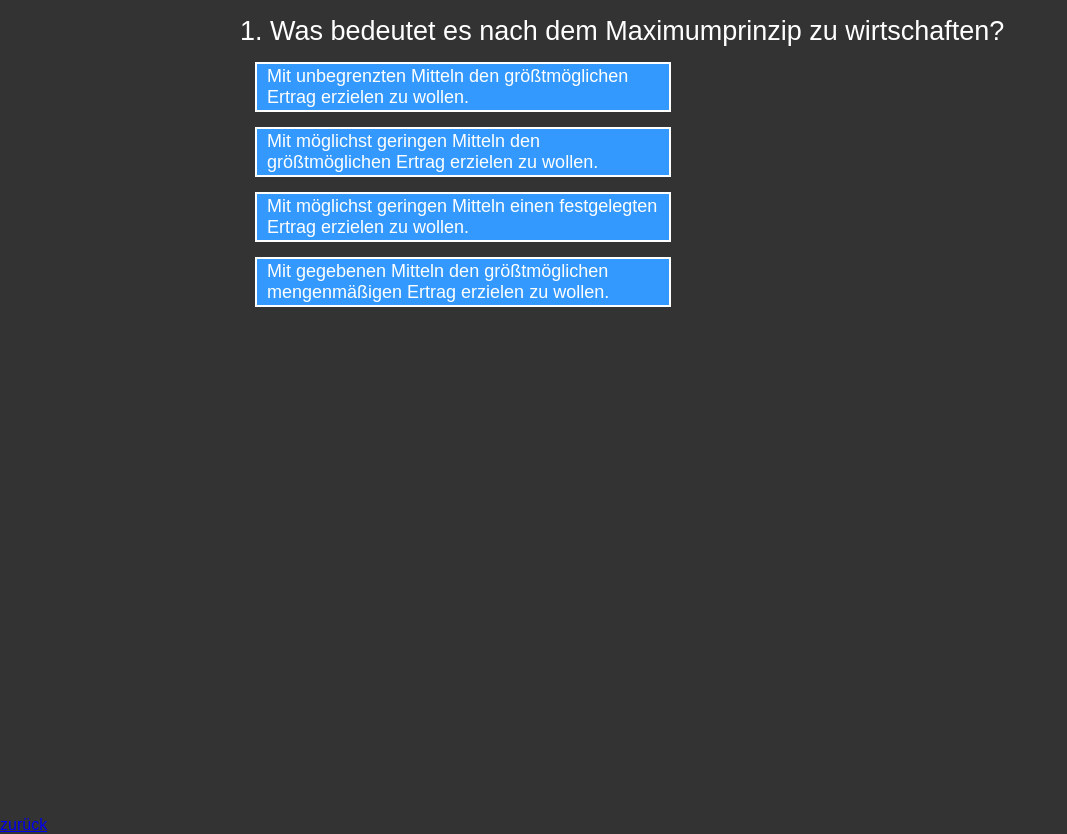
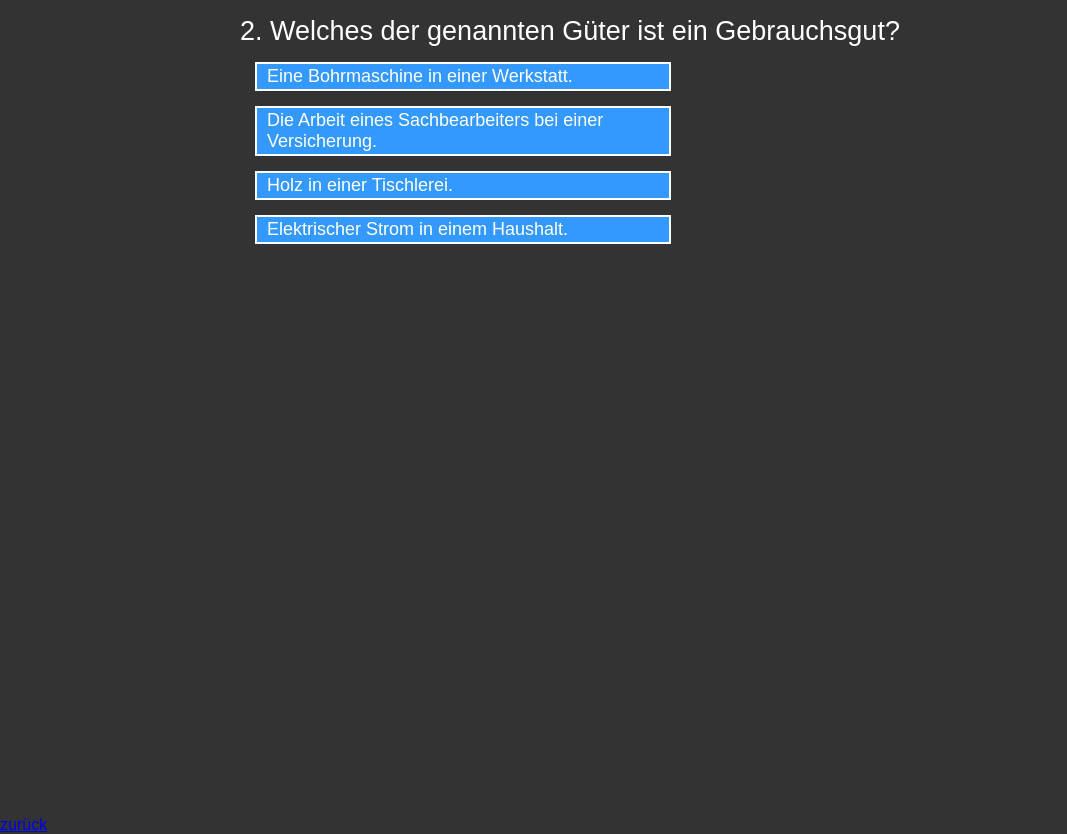
Before and after one commit to kuhjunge/JavascriptQuizTool, a plain HTML site: page bwl.html in a window 1280 px wide. Shown: the part 107-941 px from the top of the page, without its empty margins (0-1067 px from the left). Drawn offline with nearby package versions, Linux system fonts and the light colour scheme.

Commit message:
Update Js Funktionen

```diff
--- a/bwl.html
+++ b/bwl.html
@@ -6,11 +6,10 @@
 		<meta name="author" content="Chris Deter" />
 		<title>Lernfragen Trainer by Chris</title>
 		<script type="text/javascript" src="https://ajax.googleapis.com/ajax/libs/jquery/3.2.1/jquery.min.js"></script>
+		<script type="text/javascript" src="question.js"></script>
 		<script type="text/javascript">
-    $(document).ready(function () {
-    var questionNumber=0;
 		 // Frageformat ['Frage', 'richtigeAntwort', 'weitereAntwort', 'nocheineAntwort', 'nocheineweitereAntwort'],
-    var questionBank= [
+		var questions = [
 		  ["1. Was bedeutet es nach dem Maximumprinzip zu wirtschaften?", "Mit gegebenen Mitteln den größtmöglichen mengenmäßigen Ertrag erzielen zu wollen. ", "Mit unbegrenzten Mitteln den größtmöglichen Ertrag erzielen zu wollen.", "Mit möglichst geringen Mitteln den größtmöglichen Ertrag erzielen zu wollen. ", "Mit möglichst geringen Mitteln einen festgelegten Ertrag erzielen zu wollen. "],
 		  ["2. Welches der genannten Güter ist ein Gebrauchsgut? ", "Eine Bohrmaschine in einer Werkstatt.", "Holz in einer Tischlerei.", "Die Arbeit eines Sachbearbeiters bei einer Versicherung. ", "Elektrischer Strom in einem Haushalt."],
 		  ["3. Wie berechnet sich die Produktivität?", "Outputmenge durch Inputmenge.", "Inputmenge durch Outputmenge.", "Bewertete Outputmenge durch bewertete Inputmenge.", "Bewertete Inputmenge durch bewertete Outputmenge."],
@@ -21,78 +20,29 @@
 		  ["8. Opportunitätskosten sind Kosten,", "die dadurch entstehen, dass vorhandene Möglichkeiten nicht wahrgenommen werden und somit Erlöse ausbleiben.", "die im Sinne der Kosten- und Leistungsrechnung im Zusammenhang mit fehlenden Erlösen entstehen.", "die dadurch entstehen, dass die Unternehmensführung sich nicht politisch opportun verhält.", "die durch Impulskäufe der Unternehmensinhaber entstehen."],
 		  ["9. Bei einer Kommanditgesellschafft (KG) gilt folgendes:", "Komplementäre haften unbeschränkt und persönlich, während Kommanditisten ebenfalls persönlich haften, aber nur mit der Höhe der Einlage. Deswegen haben Kommanditisten beschränktes Mitspracherecht.", "Komplementäre haften unbeschränkt und persönlich, während Kommanditisten ebenfalls persönlich haften, aber nur mit der Höhe der Einlage. Trotzdem haben Kommanditisten volles Mitspracherecht.", "Kommanditisten haften unbeschränkt und persönlich, während Komplementäre ebenfalls persönlich haften, aber nur mit der Höhe der Einlage. Deswegen haben Komplementäre beschränktes Mitspracherecht.", "Kommanditisten haften unbeschränkt und persönlich, während Komplementäre ebenfalls persönlich haften, aber nur mit der Höhe der Einlage. Trotzdem haben Komplementäre volles Mitspracherecht."],
 		  ["10. Welcher Teil gehört zur Aktivseite der Bilanz?", "Vermögen", "Gewinn", "Verlust", "Kapital"],
-			['11. <span class="red">[MULTIPE CHOICE]</span> Die Ziele von Kapitalflussrechnungen bzw. Geldflussrechnungen sind:', 'Steuerung von Liquidität / Information über Finanzlage', 'Imageverbesserung / Übersicht über Passiva', '-', '-'],
-			['12. <span class="red">[MULTIPE CHOICE]</span> Der Cashflow eines Unternehmens setzt sich zusammen aus:', 'Auszahlungen / Einzahlungen', 'Verlusten / Gewinne', '-', '-'],
-			['13. <span class="red">[MULTIPE CHOICE]</span> Welche der Kostenarten sind fixe Gemeinkosten in Produktionsbetrieben?', 'Miete / Verwaltung', 'Energie / Material', '-', '-'],
-			['14. <span class="red">[MULTIPE CHOICE]</span> Was sind die Hauptfunktionen der Kostenrechnung?', 'Verteilung von Gemeinkosten auf Objekte / Verteilung bestimmter Kosten auf Objekte', 'Verteilung von Einzelkosten auf Objekte / Verteilung von Kostenarten auf Leistungen', '-', '-'],
+		  ['11. <span class="red">[MULTIPE CHOICE]</span> Die Ziele von Kapitalflussrechnungen bzw. Geldflussrechnungen sind:', 'Steuerung von Liquidität / Information über Finanzlage', 'Imageverbesserung / Übersicht über Passiva'],
+		  ['12. <span class="red">[MULTIPE CHOICE]</span> Der Cashflow eines Unternehmens setzt sich zusammen aus:', 'Auszahlungen / Einzahlungen', 'Verlusten / Gewinne'],
+		  ['13. <span class="red">[MULTIPE CHOICE]</span> Welche der Kostenarten sind fixe Gemeinkosten in Produktionsbetrieben?', 'Miete / Verwaltung', 'Energie / Material'],
+		  ['14. <span class="red">[MULTIPE CHOICE]</span> Was sind die Hauptfunktionen der Kostenrechnung?', 'Verteilung von Gemeinkosten auf Objekte / Verteilung bestimmter Kosten auf Objekte', 'Verteilung von Einzelkosten auf Objekte / Verteilung von Kostenarten auf Leistungen'],
 		  ['15. <span class="red">[MULTIPE CHOICE]</span> Benenne Aufgaben der Kostenträgerrechnung <span class="red">Wähle falsche Antwort! In der Klausur alle richtigen Antworten auswählen</span>', 'Gewinnschwellenanalyse', 'Dokumentationsfunktion', 'Kalkulation', 'Planungsfunktion'],
 		  ["16. Die goldene Bilanzregel sagt etwas aus über die Beziehung zwischen...?", "Eigenkapital und Anlagevermögen.", "Eigenkapital und Fremdkapital.", "Fremdkapital und Umlaufvermögen", "Umlaufvermögen und Anlagevermögen."],
 		  ['17. <span class="red">[MULTIPE CHOICE]</span> Benenne Eigenschaften von Investitionen! <span class="red">Wähle falsche Antwort! In der Klausur alle richtigen Antworten auswählen</span>', 'kurzfristig gebunden', 'Risikobehaftet', 'langfristig gebunden', 'hoher Kapitaleinsatz'],
-			['18. <span class="red">[MULTIPE CHOICE]</span> Um welche Finanzierungsformen handelt es sich, wenn Aktionäre einer AG beschließen, 10.000€ vom Gewinn einzubehalten?', 'Eigenfinanzierung / Innenfinanzierung', 'Beteiligungsfinanzierung / Kreditfinanzierung', '-', '-'],
+		  ['18. <span class="red">[MULTIPE CHOICE]</span> Um welche Finanzierungsformen handelt es sich, wenn Aktionäre einer AG beschließen, 10.000€ vom Gewinn einzubehalten?', 'Eigenfinanzierung / Innenfinanzierung', 'Beteiligungsfinanzierung / Kreditfinanzierung'],
 		  ["19.Was beschreibt die Söldner-Mentalität im Kontext der behandeltenInhaltstheorien?", "Nach Herzberg einen schlecht motivierten Mitarbeiter bei erfüllten Hygienefaktoren.", "Nach Alderfer die Progression zu einem höheren Bedürfnis, wenn ein niedrigeres auf Dauer nicht erfüllt wird", "Nach Maslow die Erfüllung der niedrigen Bedürfnisse (Grundbedürfnisse und Sicherheit)", "Nach MacClelland eine Mischung aus Leistungs- und Machtmotivation"],
-			['20. <span class="red">[MULTIPE CHOICE] </span> Welche der folgenden Aussagen über die einzelnen Inhaltstheorien sind korrekt?', 'Nach der ERG-Theorie können unerfüllte Bedürfnisskategorien übersprungen werden. / Um die langfristige Zufriedenheit eines Mitarbeiters zu ermöglichen, müssen nach Herzberg Hygienefaktoren erfüllt sein.', 'Die Ordnung der Bedürfnisse nach Maslow wird in späteren Theorien bestätigt. / Nach McClelland verfügt jeder Mitarbeiter über eine statische Mischung der drei Motivgruppen: Machtmotivation, soziale Anschlussmotivation und Leistungsmotivation.', '-', '-'],
+		  ['20. <span class="red">[MULTIPE CHOICE] </span> Welche der folgenden Aussagen über die einzelnen Inhaltstheorien sind korrekt?', 'Nach der ERG-Theorie können unerfüllte Bedürfnisskategorien übersprungen werden. / Um die langfristige Zufriedenheit eines Mitarbeiters zu ermöglichen, müssen nach Herzberg Hygienefaktoren erfüllt sein.', 'Die Ordnung der Bedürfnisse nach Maslow wird in späteren Theorien bestätigt. / Nach McClelland verfügt jeder Mitarbeiter über eine statische Mischung der drei Motivgruppen: Machtmotivation, soziale Anschlussmotivation und Leistungsmotivation.'],
 		  ["21. Bei welchen der folgenden Faktoren handelt es sich nach Herzberg um Motivatoren?", "Erfolgsanerkennung", "Entgelt", "Arbeitsatmosphäre", "Arbeitsplatzsicherheit"],
 		  ["22. Was stellen Prozesstheorien in den Vordergrund?", "Kognitive Prozesse", "Organisatorische Prozesse", "Führungsprozesse", "Emotionale Prozesse"],
 		  ["23. Was betrachtet die Gerechtigkeitstheorie von Adams?", "Wie gerecht sich einzelne Personen im Vergleich zu anderen behandelt fühlen", "Wie gerecht Prozesse in einem Unternehmen verteilt sind.", "Wie gerecht die Organisationsstruktur an einem Arbeitsplatz ist.", "Wie gerecht die Löhne eines Unternehmens verteilt sind."],
-			['24. <span class="red">[MULTIPE CHOICE]</span>  Welche Aussagen zur Selbstwirksamkeitstheorie von Bandura sind korrekt? Je höher die Selbstwirksamkeit,', 'desto höher ist das Vertrauen in die eigenen Fähigkeiten. / desto mehr wird geleistet, um ein Ziel zu erreichen.', 'desto besser ist das Ergebnis. / desto wirksamer sind die Leistungen.', '-', '-'],
-			["25. Wie zeichnen sich die Instrumente des HRM in der Geschäftsfeldstrategie Differenzierungsstrategie aus?", "Umfassende/ systematische Personalentwicklung; Flexibler Personaleinsatz; Erfolgs und qualifikationsorientierte Entlohnung; Hohes Entgeltniveau; mitarbeiterorientiert.", "Umfassende/ systematische Personalentwicklung; Flexibler Personaleinsatz; Erfolgs und qualifikationsorientierte Entlohnung; Hohes Entgeltniveau; aufgabenorientiert.", "Häufige Personalfreisetzungen; Flexibler Personaleinsatz; Anforderungs- und erfolgsorientierte Entlohnung; Mittleres Entgeltniveau; aufgabenorientiert.", "-"],
+		  ['24. <span class="red">[MULTIPE CHOICE]</span>  Welche Aussagen zur Selbstwirksamkeitstheorie von Bandura sind korrekt? Je höher die Selbstwirksamkeit,', 'desto höher ist das Vertrauen in die eigenen Fähigkeiten. / desto mehr wird geleistet, um ein Ziel zu erreichen.', 'desto besser ist das Ergebnis. / desto wirksamer sind die Leistungen.'],
+		  ["25. Wie zeichnen sich die Instrumente des HRM in der Geschäftsfeldstrategie Differenzierungsstrategie aus?", "Umfassende/ systematische Personalentwicklung; Flexibler Personaleinsatz; Erfolgs und qualifikationsorientierte Entlohnung; Hohes Entgeltniveau; mitarbeiterorientiert.", "Umfassende/ systematische Personalentwicklung; Flexibler Personaleinsatz; Erfolgs und qualifikationsorientierte Entlohnung; Hohes Entgeltniveau; aufgabenorientiert.", "Häufige Personalfreisetzungen; Flexibler Personaleinsatz; Anforderungs- und erfolgsorientierte Entlohnung; Mittleres Entgeltniveau; aufgabenorientiert."],
 		  ["26. Welche der folgenden Aussagen bezüglich der Nachteile des Outsoucings von Personaldienstleistungen (PDL) ist richtig?","Durch Outsourcing von PDL besteht die Gefahr des Know-How-Verlustes der Personalabteilung.", "Durch Outsourcing von PDL wird die Flexibilität bei der Gestaltung von Weiterbildungsmaßnahmen gesenkt.", "Durch Outsourcing von PDL unterliegt das Unternehmen Auslastungsschwankungen und es entstehen fixe Kosten.", "Durch Outsourcing von wenig spezialisierten PDL-Aufgaben entstehen hohe Transaktionskosten."],
 		  ["27. Welche der Fragen sind in einem Vorstellungsgespräch einer Buchhalterin zulässig?", "Fragen zur Qualifikation und Sprachkenntnissen.", "Fragen bezüglich der Gewerkschaftszugehörigkeit.", "Die Frage über eine schwere Behinderungen, die die Tätigkeit nicht beeinflusst.", "Die Frage über eine bestehende Schwangerschaft."],
 		  ["28. Welcher Effekt in Vorstellungsgesprächen lässt uns den Bewerber aufgrund einer einzigen positiven oder negativen Eigenschaft beurteilen?", "Halo-Effekt", "Ähnlichkeitsphänomen", "Primacy-Effekt", "Kontrast-Effekt"],
 		  ["29. Welches sind Methoden der Aus- und Weiterbildung, die während des Jobs (on the job) durchgeführt werden können?","systematische Unterweisung", "Qualitätszirkel",  "Schrittweise, vorübergehende Übernahme von Tätigkeiten", "Outplacement"],
-			['30. <span class="red">[MULTIPE CHOICE]</span> Welche Vorteile bietet die Gruppenarbeit?', 'Abbau von Monotonie / eine höhere Risikofreude als in Einzelarbeit', 'geringerer Konformitätsdruck / Schnellere Entscheidungsfindung', '-', '-']
+		  ['30. <span class="red">[MULTIPE CHOICE]</span> Welche Vorteile bietet die Gruppenarbeit?', 'Abbau von Monotonie / eine höhere Risikofreude als in Einzelarbeit', 'geringerer Konformitätsdruck / Schnellere Entscheidungsfindung']
 		];
-    var stage="#game1";
-    var stage2=new Object;
-    var questionLock=false;
-    var numberOfQuestions = questionBank.length;
-    var score=0;
-
-    displayQuestion();
-    function displayQuestion(){
-     var rnd=Math.random()*4;
-     rnd=Math.ceil(rnd);
-     var q1;
-     var q2;
-     var q3;
-     var q4;
-     var correct;
-		 var correctGreen = "";
-     correct = questionBank[questionNumber][1];
-     if(rnd==1){q1=questionBank[questionNumber][1];q2=questionBank[questionNumber][2];q3=questionBank[questionNumber][3];q4=questionBank[questionNumber][4];correctGreen="#1";}
-     if(rnd==2){q2=questionBank[questionNumber][1];q3=questionBank[questionNumber][2];q4=questionBank[questionNumber][3];q1=questionBank[questionNumber][4];correctGreen="#2";}
-     if(rnd==3){q3=questionBank[questionNumber][1];q4=questionBank[questionNumber][2];q1=questionBank[questionNumber][3];q2=questionBank[questionNumber][4];correctGreen="#3";}
-     if(rnd==4){q4=questionBank[questionNumber][1];q1=questionBank[questionNumber][2];q2=questionBank[questionNumber][3];q3=questionBank[questionNumber][4];correctGreen="#4";}
-     $(stage).append('<div class="questionText">'+questionBank[questionNumber][0]+'</div><div id="1" class="option">'+q1+'</div><div id="2" class="option">'+q2+'</div><div id="3" class="option">'+q3+'</div><div id="4" class="option">'+q4+'</div>');
-
-     $('.option').click(function(){
-      if(questionLock==false){questionLock=true;
-      //correct answer
-      if(this.id==rnd){
-       $(stage).append('<div class="feedback1">CORRECT</div>');
-       score++;
-       }
-			 $(correctGreen).addClass('green');
-      //wrong answer
-      if(this.id!=rnd){
-       $(stage).append('<div class="feedback2">WRONG - Correct Answer is:'+ correct +'</div>');
-      }
-      setTimeout(function(){changeQuestion()},1000);
-     }})
-    }//display question
-
-    	function changeQuestion(){
-    		questionNumber++;
-    	if(stage=="#game1"){stage2="#game1";stage="#game2";}
-    		else{stage2="#game2";stage="#game1";}
-    	if(questionNumber<numberOfQuestions){displayQuestion();}else{displayFinalSlide();}
-    	 $(stage2).animate({"right": "+=800px"},"slow", function() {$(stage2).css('right','-800px');$(stage2).empty();});
-    	 $(stage).animate({"right": "+=800px"},"slow", function() {questionLock=false;});
-    	}//change question
-
-    	function displayFinalSlide(){
-    		$(stage).append('<div class="questionText">You have finished the quiz!<br><br>Total questions: '+numberOfQuestions+'<br>Correct answers: '+score+'</div>');
-    	}//display final slide
+		$(document).ready(function () {
+			startQuiz(questions);
     	});//doc ready
     </script>
     <style>
@@ -199,7 +149,7 @@
     </style>
 	</head>
 	<body class="grey">
-    <div id="topbar">BWL Trainer v1.2</div>
+    <div id="topbar">BWL Trainer v1.3</div>
     <div class="spacer"></div>
     <div id="navContent">
     <div id="game1"></div>
--- /dev/null
+++ b/question.js
@@ -0,0 +1,92 @@
+    var questionNumber=0;
+    var stage="#game1";
+    var stage2=new Object;
+    var questionLock=false;
+    var score=0;
+    var questionBank = [];
+
+    function startQuiz(questions){
+        questionBank = shuffle(questions);
+        displayQuestion();
+    }
+
+    function shuffle(array) {
+      var currentIndex = array.length, temporaryValue, randomIndex;
+      // While there remain elements to shuffle...
+      while (0 !== currentIndex) {
+        // Pick a remaining element...
+        randomIndex = Math.floor(Math.random() * currentIndex);
+        currentIndex -= 1;
+        // And swap it with the current element.
+        temporaryValue = array[currentIndex];
+        array[currentIndex] = array[randomIndex];
+        array[randomIndex] = temporaryValue;
+      }
+      return array;
+    }
+
+    function displayQuestion(){
+        len = questionBank[questionNumber].length;
+        var rnd=Math.random() * len;
+        rnd=Math.ceil(rnd);
+        correctID = 0;
+        var questionIds = [];
+        for (var i = 1; i < len; i++) {
+            questionIds.push(i);
+        }
+        var shuf = shuffle(questionIds);
+        var correctGreen = "";
+        var res = '<div class="questionText">'+questionBank[questionNumber][0]+'</div>';
+        for (var i = 1; i < len; i++){
+        res = res + '<div id="'+ i +'" class="option">'+questionBank[questionNumber][shuf[i-1]]+'</div>';
+            if (shuf[i-1] == 1){
+                correctGreen="#" + i;
+                correctID = i;
+            }
+        }
+        $(stage).append(res);
+        var correct = questionBank[questionNumber][1];
+        $('.option').click(function(){
+            if(questionLock==false){
+                questionLock=true;
+                //correct answer
+                if(this.id==correctID){
+                    $(stage).append('<div class="feedback1">CORRECT</div>');
+                    score++;
+                }
+                $(correctGreen).addClass('green');
+                //wrong answer
+                if(this.id!=correctID){
+                    $(stage).append('<div class="feedback2">WRONG - Correct Answer is:'+ correct +'</div>');
+                }
+                setTimeout(function(){changeQuestion()},1000);
+            }
+        })
+    }//display question
+
+    function changeQuestion(){
+        questionNumber++;
+        if(stage=="#game1"){
+            stage2="#game1";
+            stage="#game2";
+        } else {
+            stage2="#game2";
+            stage="#game1";
+        }
+        if(questionNumber < questionBank.length) {
+            displayQuestion();
+        }
+        else {
+            displayFinalSlide();
+        }
+        $(stage2).animate({"right": "+=800px"},"slow", function() {
+            $(stage2).css('right','-800px');$(stage2).empty();
+        });
+        $(stage).animate({"right": "+=800px"},"slow", function() {
+            questionLock=false;
+        });
+    }//change question
+
+    function displayFinalSlide(){
+        $(stage).append('<div class="questionText">You have finished the quiz!<br><br>Total questions: '+questionBank.length+'<br>Correct answers: '+score+'</div>');
+    }//display final slide
```
Also changed, not shown: entreinnov.html (+7 -57 lines). Lines whose indentation alone changed are shown as unchanged.
